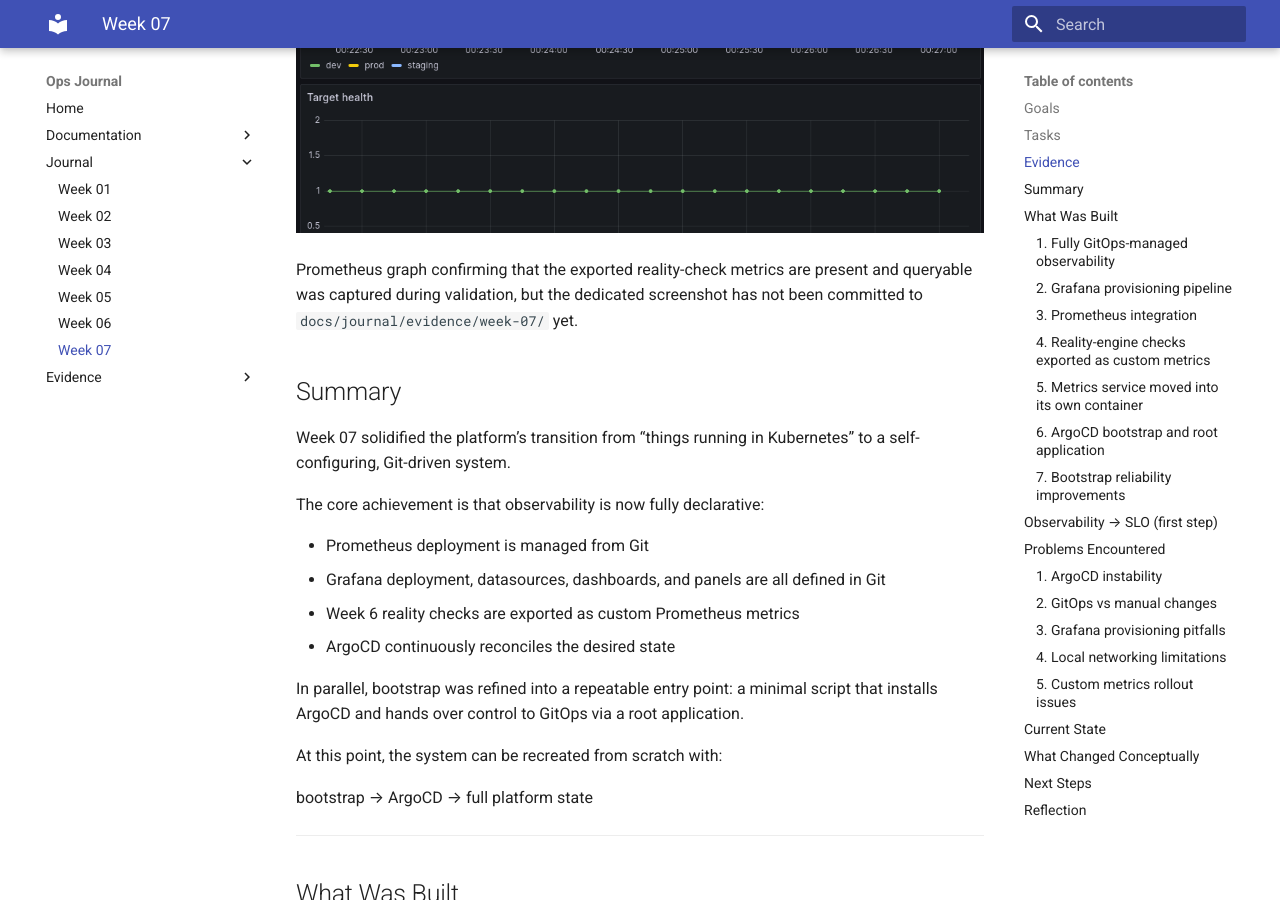
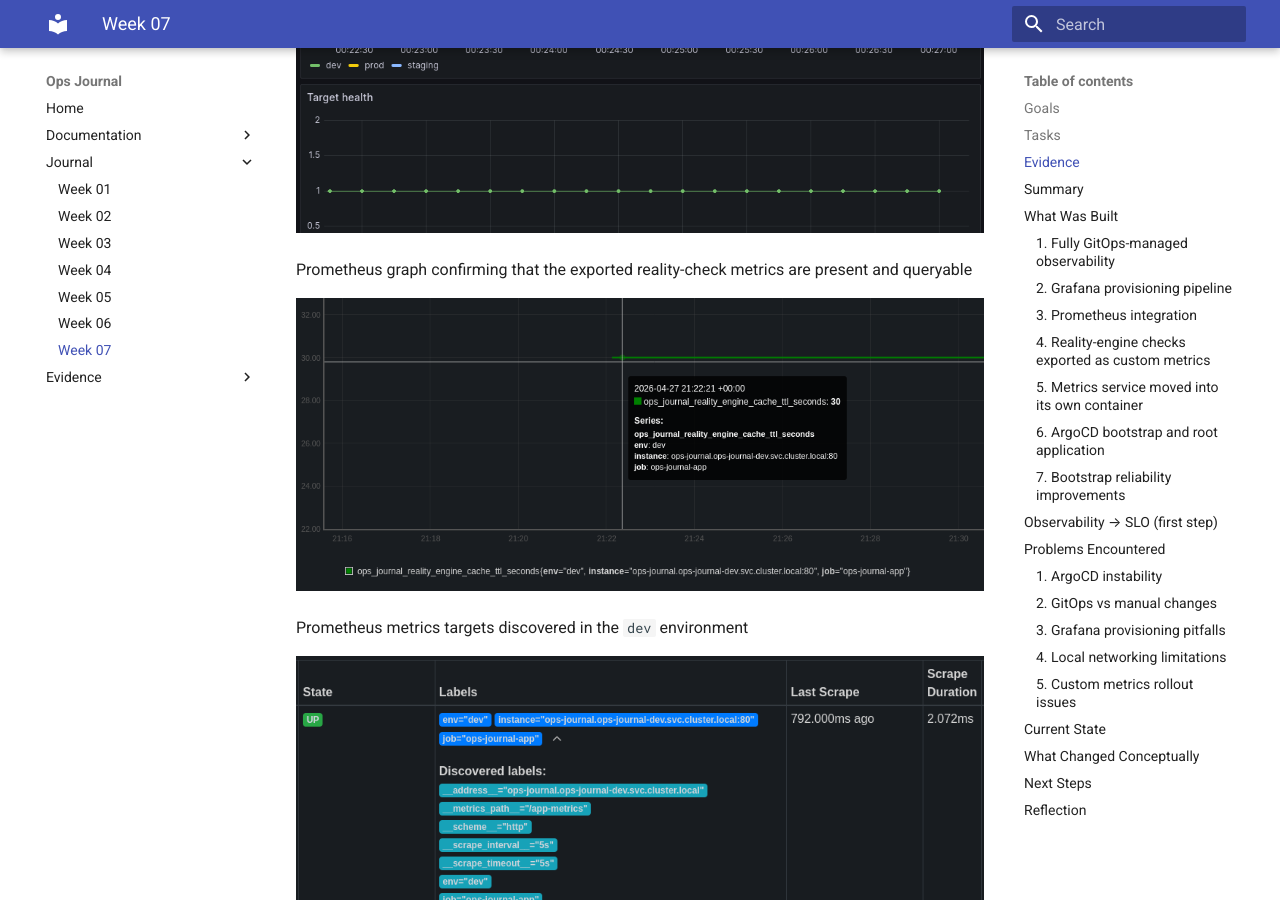
Before and after one commit to plasterinho/ops-journal, an MkDocs documentation site: the page built from docs/journal/week-07.md, in a window 1280 px wide and 900 px high, scrolled down 1124 px. Built offline with MkDocs 1.6.1 and Material for MkDocs 9.7.7, drawn with Linux system fonts in a browser that asks for light colours.

Commit message:
feat: add Prometheus metrics screenshots to Week 07 documentation

```diff
--- a/docs/journal/week-07.md
+++ b/docs/journal/week-07.md
@@ -18,7 +18,13 @@ Grafana dashboard with working panels (including metrics reflecting system state
 
 ![Grafana dashboard](evidence/week-07/grafana-dashboard.png)
 
-Prometheus graph confirming that the exported reality-check metrics are present and queryable was captured during validation, but the dedicated screenshot has not been committed to `docs/journal/evidence/week-07/` yet.
+Prometheus graph confirming that the exported reality-check metrics are present and queryable
+
+![Prometheus Graph](evidence/week-07/prometheus-ops_journal_reality_cache_ttl_seconds.png)
+
+Prometheus metrics targets discovered in the `dev` environment
+
+![Prometheus targets](evidence/week-07/prometheus-metrics.png)
 
 ## Summary
 
```
Also changed, not shown: docs/journal/evidence/week-07/prometheus-metrics.png (added), docs/journal/evidence/week-07/prometheus-ops_journal_reality_cache_ttl_seconds.png (added).
